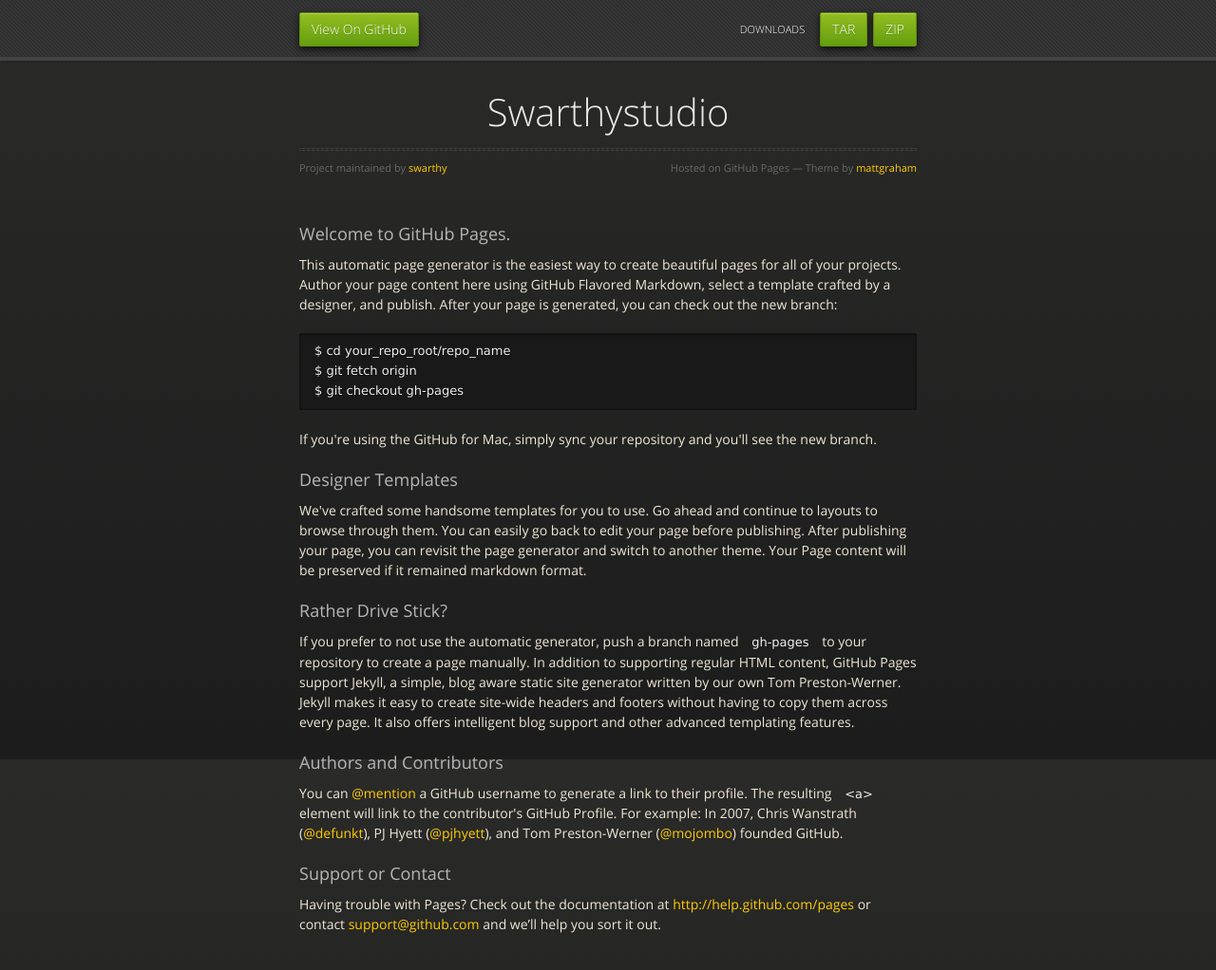
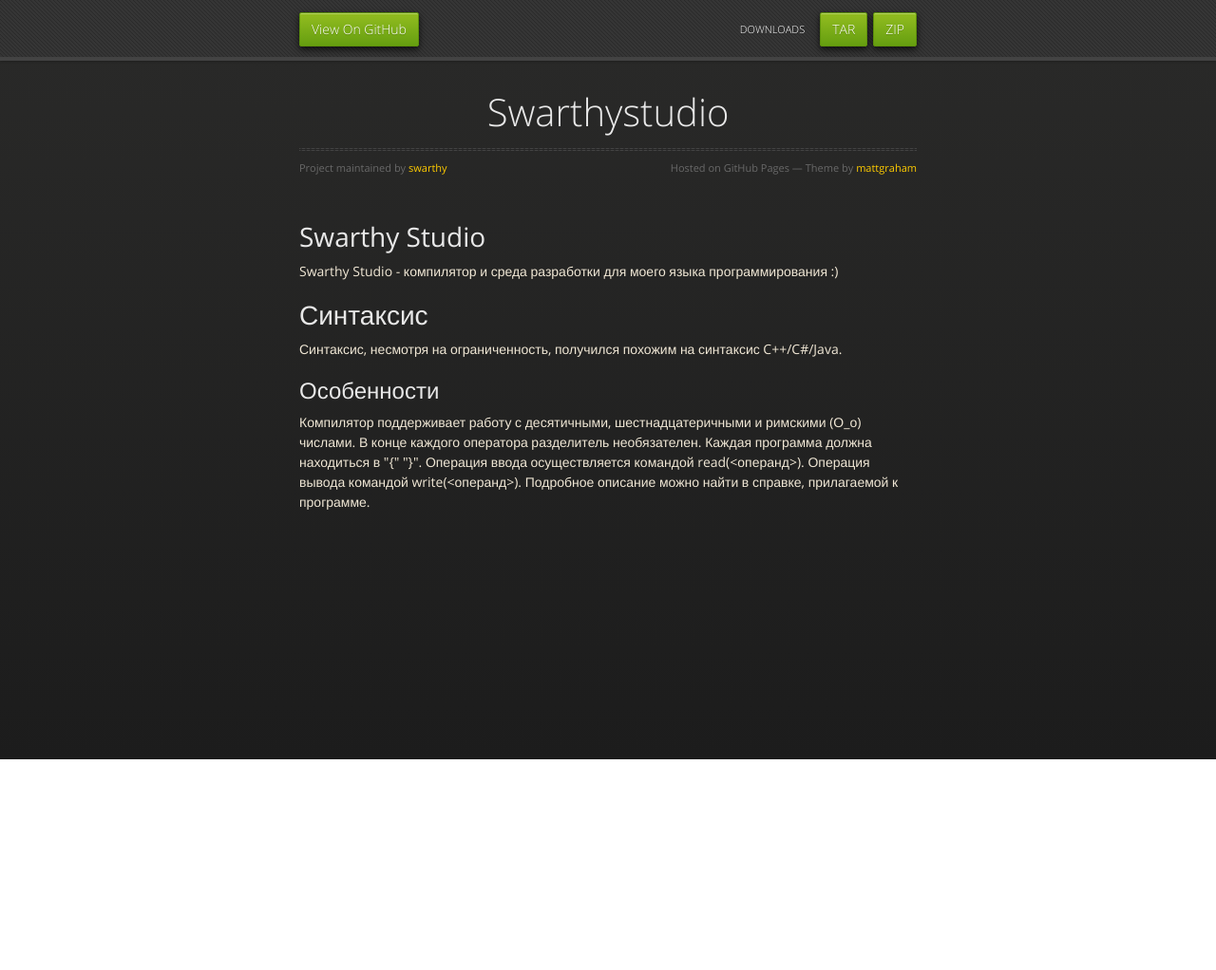
Before and after one commit to swarthy/swarthystudio, a plain HTML site: page index.html in a window 1280 px wide. Shown: the whole page at 95% size. After the commit the page ends 800 px from the top, so only its background shows below. Drawn offline with nearby package versions, Linux system fonts and the light colour scheme.

```diff
--- a/index.html
+++ b/index.html
@@ -38,32 +38,22 @@
           <span class="credits right">Hosted on GitHub Pages &mdash; Theme by <a href="http://twitter.com/#!/michigangraham">mattgraham</a></span>
         </div>
 
-        <h3>Welcome to GitHub Pages.</h3>
+        <h1>Swarthy Studio</h1>
 
-<p>This automatic page generator is the easiest way to create beautiful pages for all of your projects. Author your page content here using GitHub Flavored Markdown, select a template crafted by a designer, and publish. After your page is generated, you can check out the new branch:</p>
+<p>Swarthy Studio - компилятор и среда разработки для моего языка программирования :)</p>
 
-<pre><code>$ cd your_repo_root/repo_name
-$ git fetch origin
-$ git checkout gh-pages
-</code></pre>
+<h1>Синтаксис</h1>
 
-<p>If you're using the GitHub for Mac, simply sync your repository and you'll see the new branch.</p>
+<p>Синтаксис, несмотря на ограниченность, получился похожим на синтаксис C++/C#/Java.</p>
 
-<h3>Designer Templates</h3>
+<h2>Особенности</h2>
 
-<p>We've crafted some handsome templates for you to use. Go ahead and continue to layouts to browse through them. You can easily go back to edit your page before publishing. After publishing your page, you can revisit the page generator and switch to another theme. Your Page content will be preserved if it remained markdown format.</p>
-
-<h3>Rather Drive Stick?</h3>
-
-<p>If you prefer to not use the automatic generator, push a branch named <code>gh-pages</code> to your repository to create a page manually. In addition to supporting regular HTML content, GitHub Pages support Jekyll, a simple, blog aware static site generator written by our own Tom Preston-Werner. Jekyll makes it easy to create site-wide headers and footers without having to copy them across every page. It also offers intelligent blog support and other advanced templating features.</p>
-
-<h3>Authors and Contributors</h3>
-
-<p>You can <a href="https://github.com/blog/821" class="user-mention">@mention</a> a GitHub username to generate a link to their profile. The resulting <code>&lt;a&gt;</code> element will link to the contributor's GitHub Profile. For example: In 2007, Chris Wanstrath (<a href="https://github.com/defunkt" class="user-mention">@defunkt</a>), PJ Hyett (<a href="https://github.com/pjhyett" class="user-mention">@pjhyett</a>), and Tom Preston-Werner (<a href="https://github.com/mojombo" class="user-mention">@mojombo</a>) founded GitHub.</p>
-
-<h3>Support or Contact</h3>
-
-<p>Having trouble with Pages? Check out the documentation at <a href="http://help.github.com/pages">http://help.github.com/pages</a> or contact <a href="mailto:support@github.com">support@github.com</a> and we’ll help you sort it out.</p>
+<p>Компилятор поддерживает работу с десятичными, шестнадцатеричными и римскими (О_о) числами.
+В конце каждого оператора разделитель необязателен.
+Каждая программа должна находиться в "{" "}".
+Операция ввода осуществляется командой read(&lt;операнд&gt;).
+Операция вывода командой write(&lt;операнд&gt;).
+Подробное описание можно найти в справке, прилагаемой к программе.</p>
       </section>
 
     </div>
```
Also changed, not shown: params.json (+1 -1 lines).
